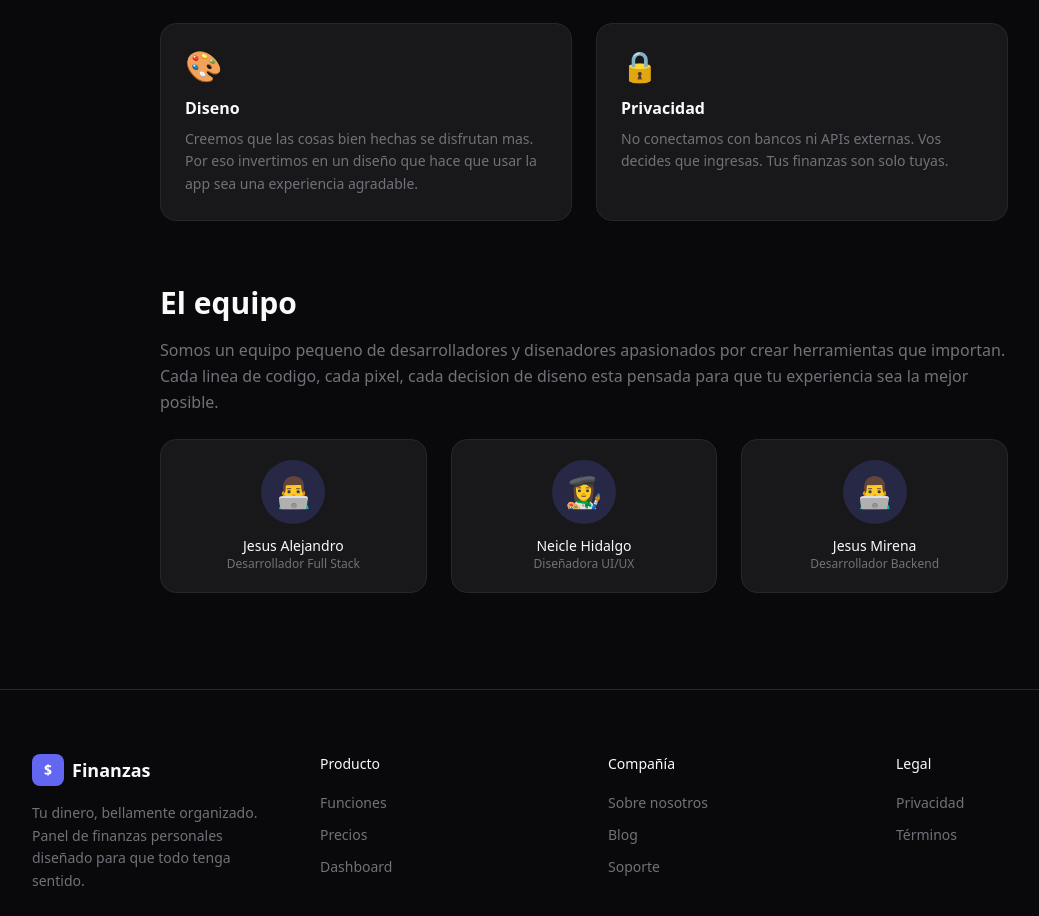
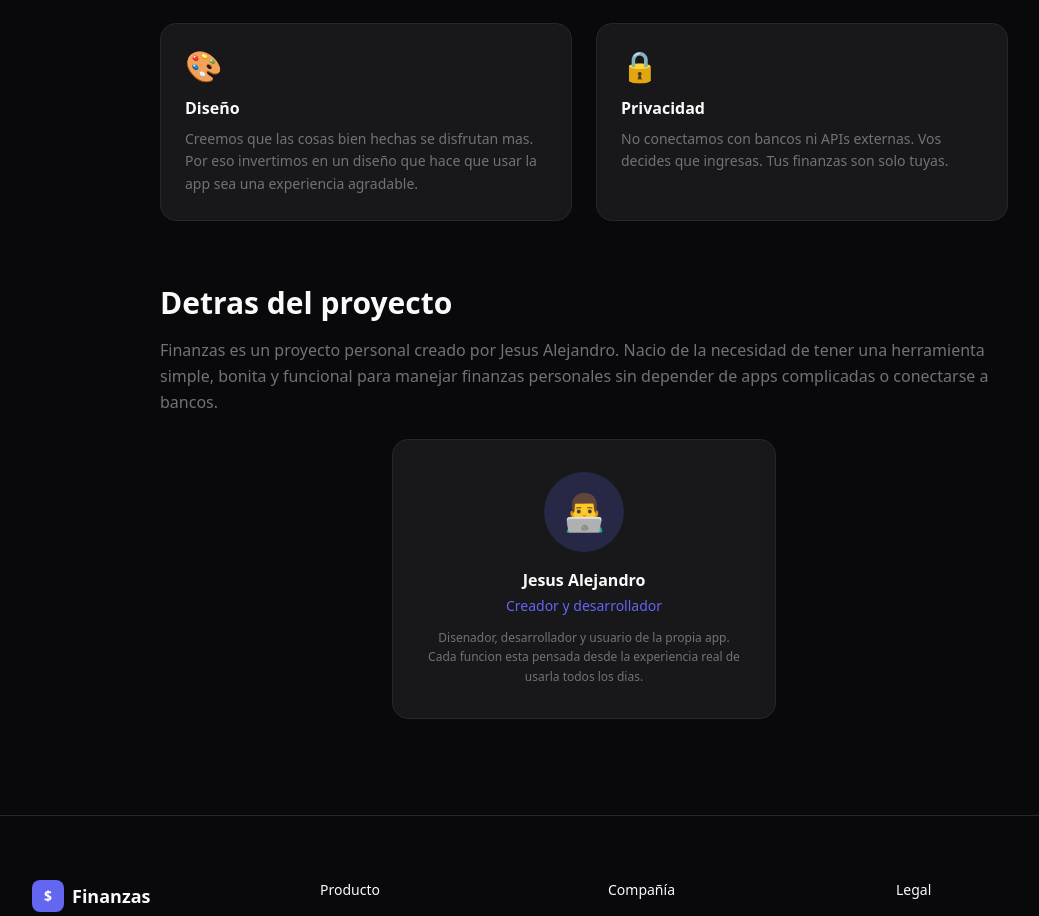
Before and after one commit to Alejandro-Mirena/panel-de-finanzas, a Next.js app in the folder client/: page /about in a window 1280 px wide. Shown: the part 887-1803 px from the top of the page, without its empty margins (56-1095 px from the left). Built offline with nearby package versions, Linux system fonts and the light colour scheme.

Commit message:
Update About page: solo project by Jesus Alejandro

```diff
--- a/client/src/app/about/page.tsx
+++ b/client/src/app/about/page.tsx
@@ -3,9 +3,12 @@ export default function AboutPage() {
     <div className="min-h-screen bg-background py-16 sm:py-24">
       <div className="max-w-4xl mx-auto px-4 sm:px-6">
         <div className="text-center mb-12 sm:mb-16">
-          <p className="text-primary text-sm font-medium mb-4">Sobre nosotros</p>
+          <p className="text-primary text-sm font-medium mb-4">
+            Sobre nosotros
+          </p>
           <h1 className="text-3xl sm:text-4xl md:text-5xl font-bold mb-6">
-            Simplificamos tus <span className="gradient-text">finanzas personales.</span>
+            Simplificamos tus{" "}
+            <span className="gradient-text">finanzas personales.</span>
           </h1>
           <p className="text-muted text-base sm:text-lg max-w-2xl mx-auto">
             Creemos que entender tu dinero no deberia ser complicado.
@@ -16,25 +19,29 @@ export default function AboutPage() {
 
         <div className="space-y-16">
           <section>
-            <h2 className="text-2xl sm:text-3xl font-bold mb-4">Nuestra mision</h2>
+            <h2 className="text-2xl sm:text-3xl font-bold mb-4">
+              Nuestra mision
+            </h2>
             <p className="text-muted leading-relaxed">
               Nacimos de una frustration simple: las apps de finanzas son
-              demasiado complicadas o demasiado basicas. Queriamos crear algo
-              en el medio: un dashboard limpio, rapido y util, donde cada
-              persona pueda ver exactamente donde va su dinero sin necesitar
-              un titulo en contabilidad.
+              demasiado complicadas o demasiado basicas. Queriamos crear algo en
+              el medio: un dashboard limpio, rapido y util, donde cada persona
+              pueda ver exactamente donde va su dinero sin necesitar un titulo
+              en contabilidad.
             </p>
           </section>
 
           <section>
-            <h2 className="text-2xl sm:text-3xl font-bold mb-4">Lo que nos mueve</h2>
+            <h2 className="text-2xl sm:text-3xl font-bold mb-4">
+              Lo que nos mueve
+            </h2>
             <div className="grid sm:grid-cols-2 gap-6">
               <div className="p-6 rounded-2xl bg-card border border-card-border">
                 <div className="text-3xl mb-3">透明</div>
                 <h3 className="font-semibold mb-2">Transparencia</h3>
                 <p className="text-muted text-sm leading-relaxed">
-                  Sin costos ocultos, sin publicidad, sin vender tus datos.
-                  Tu informacion es tuya y se queda en tu dispositivo.
+                  Sin costos ocultos, sin publicidad, sin vender tus datos. Tu
+                  informacion es tuya y se queda en tu dispositivo.
                 </p>
               </div>
               <div className="p-6 rounded-2xl bg-card border border-card-border">
@@ -47,7 +54,7 @@ export default function AboutPage() {
               </div>
               <div className="p-6 rounded-2xl bg-card border border-card-border">
                 <div className="text-3xl mb-3">🎨</div>
-                <h3 className="font-semibold mb-2">Diseno</h3>
+                <h3 className="font-semibold mb-2">Diseño</h3>
                 <p className="text-muted text-sm leading-relaxed">
                   Creemos que las cosas bien hechas se disfrutan mas. Por eso
                   invertimos en un diseño que hace que usar la app sea una
@@ -66,27 +73,26 @@ export default function AboutPage() {
           </section>
 
           <section>
-            <h2 className="text-2xl sm:text-3xl font-bold mb-4">El equipo</h2>
+            <h2 className="text-2xl sm:text-3xl font-bold mb-4">Detras del proyecto</h2>
             <p className="text-muted leading-relaxed mb-6">
-              Somos un equipo pequeno de desarrolladores y disenadores
-              apasionados por crear herramientas que importan. Cada linea de
-              codigo, cada pixel, cada decision de diseno esta pensada para
-              que tu experiencia sea la mejor posible.
+              Finanzas es un proyecto personal creado por Jesus Alejandro.
+              Nacio de la necesidad de tener una herramienta simple, bonita y
+              funcional para manejar finanzas personales sin depender de apps
+              complicadas o conectarse a bancos.
             </p>
-            <div className="grid sm:grid-cols-3 gap-6">
-              {[
-                { name: "Jesus Alejandro", role: "Desarrollador Full Stack", avatar: "👨‍💻" },
-                { name: "Neicle Hidalgo", role: "Diseñadora UI/UX", avatar: "👩‍🎨" },
-                { name: "Jesus Mirena", role: "Desarrollador Backend", avatar: "👨‍💻" },
-              ].map((m) => (
-                <div key={m.name} className="p-5 rounded-2xl bg-card border border-card-border text-center">
-                  <div className="w-16 h-16 mx-auto rounded-full bg-primary/20 flex items-center justify-center text-3xl mb-3">
-                    {m.avatar}
-                  </div>
-                  <p className="font-medium text-sm">{m.name}</p>
-                  <p className="text-muted text-xs">{m.role}</p>
+            <div className="flex justify-center">
+              <div className="p-6 sm:p-8 rounded-2xl bg-card border border-card-border text-center max-w-sm w-full">
+                <div className="w-20 h-20 mx-auto rounded-full bg-primary/20 flex items-center justify-center text-4xl mb-4">
+                  👨‍💻
                 </div>
-              ))}
+                <p className="font-semibold text-base mb-1">Jesus Alejandro</p>
+                <p className="text-primary text-sm mb-3">Creador y desarrollador</p>
+                <p className="text-muted text-xs leading-relaxed">
+                  Disenador, desarrollador y usuario de la propia app.
+                  Cada funcion esta pensada desde la experiencia real de
+                  usarla todos los dias.
+                </p>
+              </div>
             </div>
           </section>
         </div>
```
